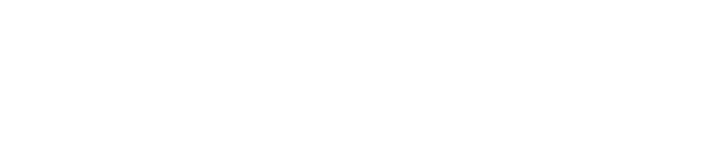
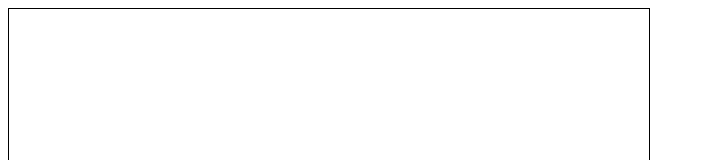
Before and after one commit to Andrsrz/web-games, a plain HTML site: page index.html in a window 1280 px wide. Shown: the top 160 px of the page, without its empty margins (0-705 px from the left). Drawn offline with Linux system fonts and the light colour scheme.

Commit message:
Init Canvas

```diff
--- a/index.html
+++ b/index.html
@@ -9,6 +9,9 @@
 		<link rel="icon" href="media/favicon.ico">
 	</head>
 	<body onload="pageLoaded();">
+		<canvas id="window">
+			Your browser does not support HTML5 Canvas. Please shift to another browser.
+		</canvas>
 		<script src="js/main.js"></script>
 	</body>
 </html>
--- a/js/main.js
+++ b/js/main.js
@@ -1,3 +1,12 @@
 function pageLoaded(){
 	console.log("Hello, world!");
+	windowConfig();
 }
+
+function windowConfig(){
+	/* Our canvas */
+	let window = document.getElementById("window");
+	window.setAttribute("width", "640");
+	window.setAttribute("height", "480");
+	window.setAttribute("style", "border: #000 1px solid;");
+}
```
